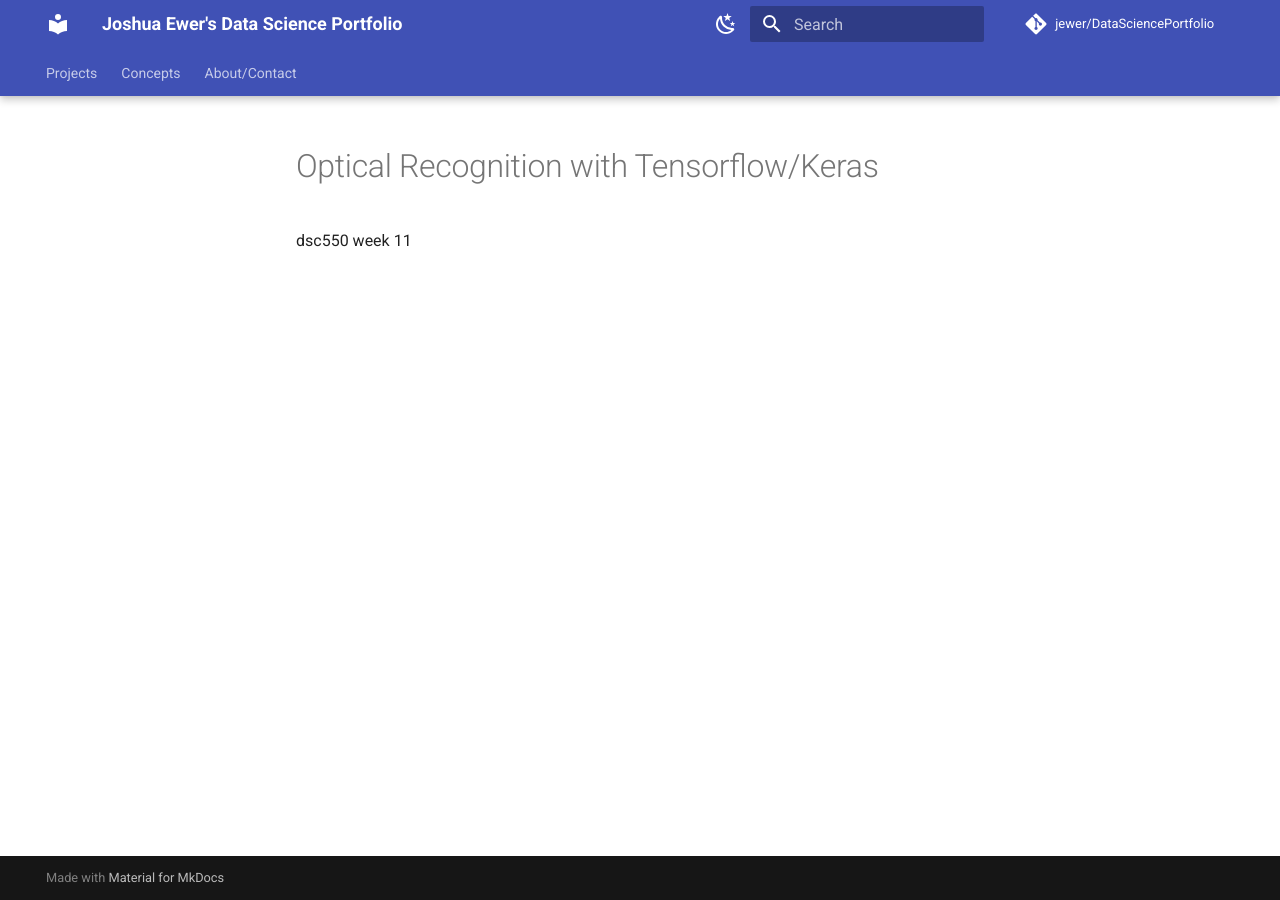
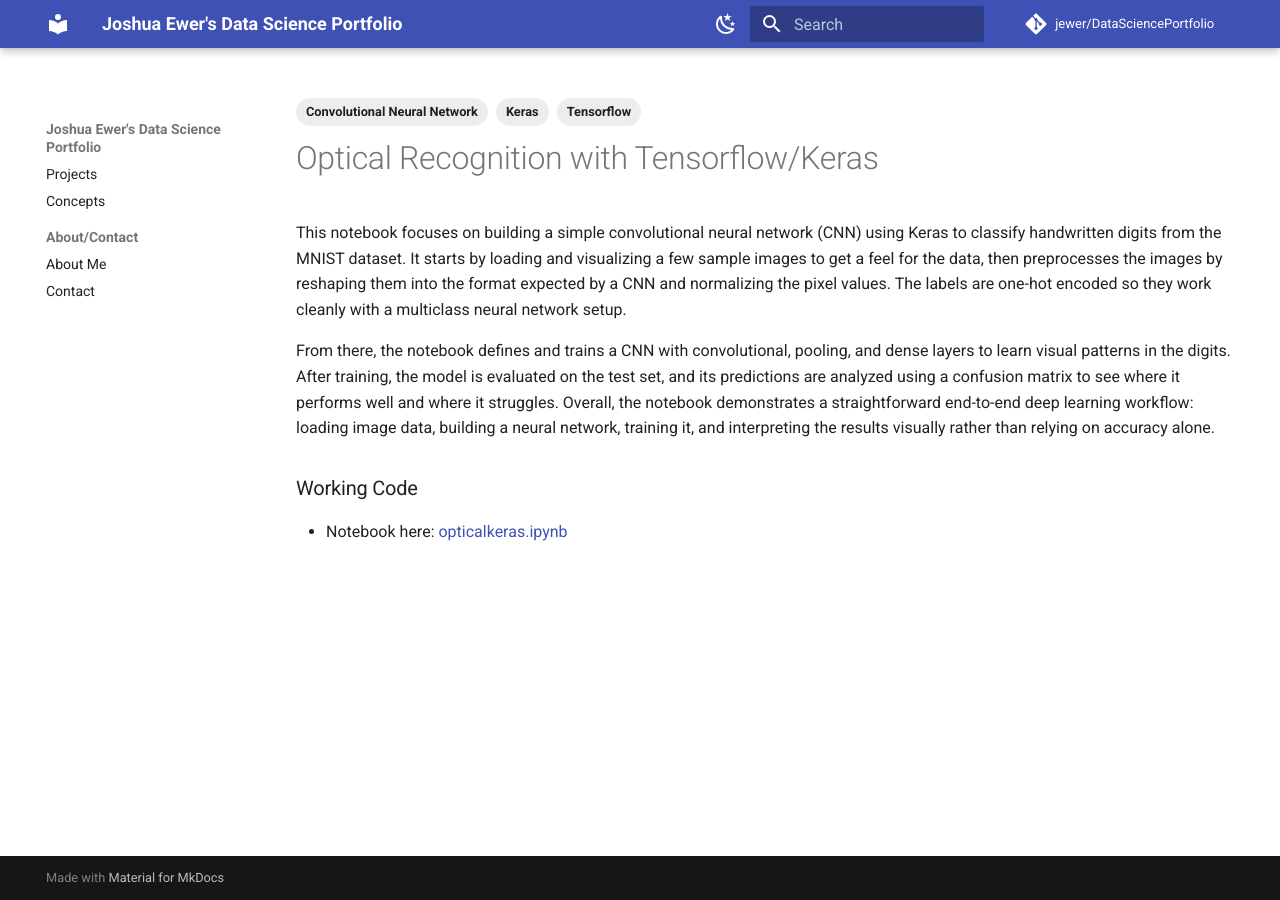
Before and after one commit to jewer/DataSciencePortfolio, an MkDocs documentation site: the page built from docs/projects/keras.md, in a window 1280 px wide. Built offline with MkDocs 1.6.1 and Material for MkDocs 9.7.7, drawn with Linux system fonts in a browser that asks for light colours; comment, search, counter and statistics services are not loaded.

Commit message:
Add projects

```diff
--- a/docs/projects/keras.md
+++ b/docs/projects/keras.md
@@ -1,3 +1,15 @@
+---
+tags:
+  - Tensorflow
+  - Keras
+  - Convolutional Neural Network
+---
+
 # Optical Recognition with Tensorflow/Keras
 
-dsc550 week 11
+This notebook focuses on building a simple convolutional neural network (CNN) using Keras to classify handwritten digits from the MNIST dataset. It starts by loading and visualizing a few sample images to get a feel for the data, then preprocesses the images by reshaping them into the format expected by a CNN and normalizing the pixel values. The labels are one-hot encoded so they work cleanly with a multiclass neural network setup.
+
+From there, the notebook defines and trains a CNN with convolutional, pooling, and dense layers to learn visual patterns in the digits. After training, the model is evaluated on the test set, and its predictions are analyzed using a confusion matrix to see where it performs well and where it struggles. Overall, the notebook demonstrates a straightforward end-to-end deep learning workflow: loading image data, building a neural network, training it, and interpreting the results visually rather than relying on accuracy alone.
+
+### Working Code
+- Notebook here: [opticalkeras.ipynb](https://github.com/jewer/DataSciencePortfolio/blob/main/code/keras/opticalkeras.ipynb)
--- a/mkdocs.yml
+++ b/mkdocs.yml
@@ -21,7 +21,6 @@ theme:
     - navigation.instant.progress
     - navigation.instant.preview
     - navigation.tracking
-    - navigation.tabs
     - navigation.tabs.sticky
     - navigation.sections
     - navigation.expand
```
Also changed, not shown: docs/projects/gridsearch.md (+12 -1 lines), docs/projects/list.md (+0 -8 lines), docs/projects/mlb-uplift.md (deleted, +0 -14 lines).
